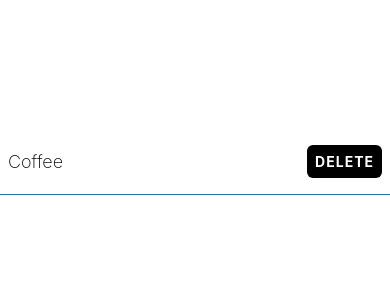
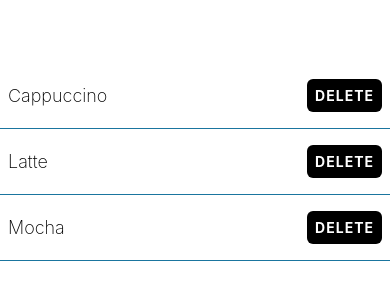
Before and after one commit to guanguer/taskly, a React Native app: screen / in a window 390 px wide. Shown: the part 260-560 px from the top of the page. Built offline with nearby package versions, Linux system fonts and the light colour scheme.

Commit message:
Create ShoppingListItem component

```diff
--- a/App.tsx
+++ b/App.tsx
@@ -1,36 +1,13 @@
 import { Alert, StyleSheet, Text, TouchableOpacity, View } from "react-native";
 import { theme } from "./theme";
+import { ShoppingListItem } from "./components/ShoppingListItem";
 
 export default function App() {
-  const handleDelete = () => {
-    Alert.alert(
-      "Are you sure you want to delete this?",
-      "It will be gone for good",
-      [
-        {
-          text: "Yes",
-          onPress: () => console.log("Ok, deleting."),
-          style: "destructive",
-        },
-        {
-          text: "Cancel",
-          style: "cancel",
-        }
-      ]
-    );
-  };
   return (
     <View style={styles.container}>
-      <View style={styles.itemContainer}>
-        <Text style={styles.itemText}>Coffee</Text>
-        <TouchableOpacity
-          onPress={handleDelete}
-          style={styles.button}
-          activeOpacity={0.8}
-        >
-          <Text style={styles.buttonText}>Delete</Text>
-        </TouchableOpacity>
-      </View>
+      <ShoppingListItem name="Cappuccino" />
+      <ShoppingListItem name="Latte" />
+      <ShoppingListItem name="Mocha" />
     </View>
   );
 }
@@ -41,28 +18,4 @@ const styles = StyleSheet.create({
     backgroundColor: theme.colorWhite,
     justifyContent: "center",
   },
-  itemContainer: {
-    paddingVertical: 16,
-    paddingHorizontal: 8,
-    borderBottomColor: theme.colorCerulean,
-    borderBottomWidth: 1,
-    flexDirection: "row",
-    alignItems: "center",
-    justifyContent: "space-between",
-  },
-  itemText: {
-    fontSize: 18,
-    fontWeight: 200
-  },
-  button: {
-    backgroundColor: theme.colorBlack,
-    padding: 8,
-    borderRadius: 6
-  },
-  buttonText: {
-    color: theme.colorWhite,
-    fontWeight: "bold",
-    textTransform: "uppercase",
-    letterSpacing: 1,
-  },
 });
--- /dev/null
+++ b/components/ShoppingListItem.tsx
@@ -0,0 +1,65 @@
+import { Alert, StyleSheet, Text, TouchableOpacity, View } from "react-native";
+import { theme } from "../theme";
+
+type Props = {
+  name: string;
+};
+
+export function ShoppingListItem({ name }: Props) {
+  const handleDelete = () => {
+    Alert.alert(
+      `Are you sure you want to delete ${name}?`,
+      "It will be gone for good",
+      [
+        {
+          text: "Yes",
+          onPress: () => console.log("Ok, deleting."),
+          style: "destructive",
+        },
+        {
+          text: "Cancel",
+          style: "cancel",
+        },
+      ],
+    );
+  };
+  return (
+    <View style={styles.itemContainer}>
+      <Text style={styles.itemText}>{name}</Text>
+      <TouchableOpacity
+        onPress={handleDelete}
+        style={styles.button}
+        activeOpacity={0.8}
+      >
+        <Text style={styles.buttonText}>Delete</Text>
+      </TouchableOpacity>
+    </View>
+  );
+}
+
+const styles = StyleSheet.create({
+  itemContainer: {
+    paddingVertical: 16,
+    paddingHorizontal: 8,
+    borderBottomColor: theme.colorCerulean,
+    borderBottomWidth: 1,
+    flexDirection: "row",
+    alignItems: "center",
+    justifyContent: "space-between",
+  },
+  itemText: {
+    fontSize: 18,
+    fontWeight: 200,
+  },
+  button: {
+    backgroundColor: theme.colorBlack,
+    padding: 8,
+    borderRadius: 6,
+  },
+  buttonText: {
+    color: theme.colorWhite,
+    fontWeight: "bold",
+    textTransform: "uppercase",
+    letterSpacing: 1,
+  },
+});
--- a/package.json
+++ b/package.json
@@ -14,6 +14,7 @@
     "eslint-config-expo": "~10.0.0",
     "eslint-config-prettier": "^10.1.8",
     "eslint-plugin-prettier": "^5.5.6",
+    "eslint-plugin-react-native": "^5.0.0",
     "prettier": "^3.8.4",
     "typescript": "~5.9.2"
   },
```
Also changed, not shown: .eslintrc.js (added), 1 other file (tests, documents, lock files or other folders).
